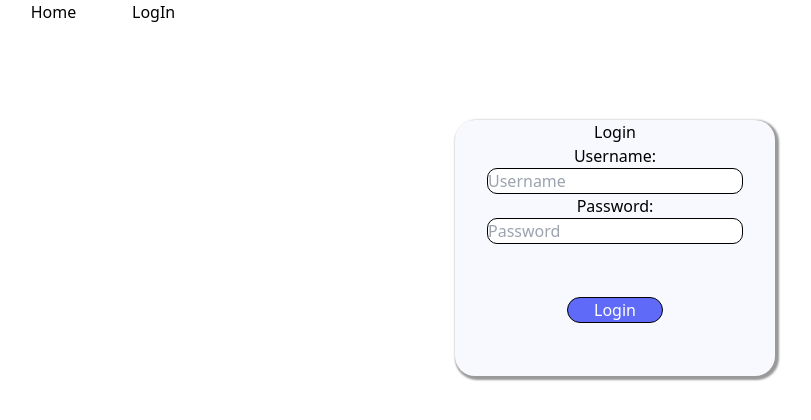
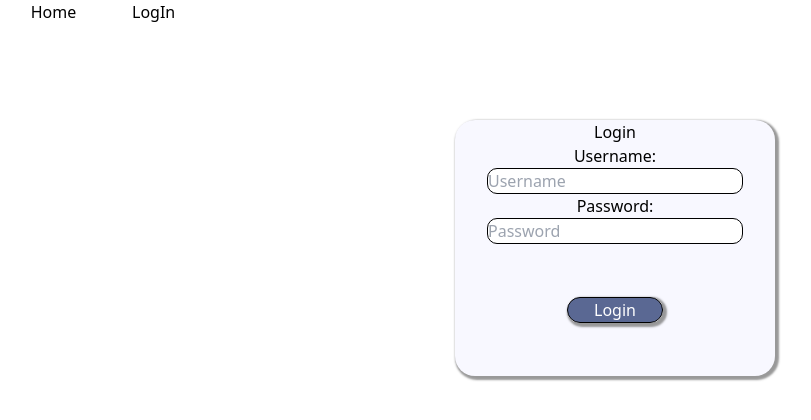
Before and after one commit to cyberseekers/SearchEngine, a Next.js app: page /log-in in a window 1280 px wide. In both pictures the pointer is over the button "Login". Shown: the top 420 px of the page, without its empty margins (25-836 px from the left). Built offline with nearby package versions, Linux system fonts and the light colour scheme.

Commit message:
added pseudoclass to darken button

```diff
--- a/styles/login.css
+++ b/styles/login.css
@@ -19,7 +19,13 @@
     width: 30%;
     margin:auto;
     color:white;
+    box-shadow:2px 2px 2px 2px rgba(128,128,128,0.8);
 
+
+}
+
+.log-submit:hover{
+    background-color: rgba(23, 43, 101, 0.7);
 
 }
 
```
